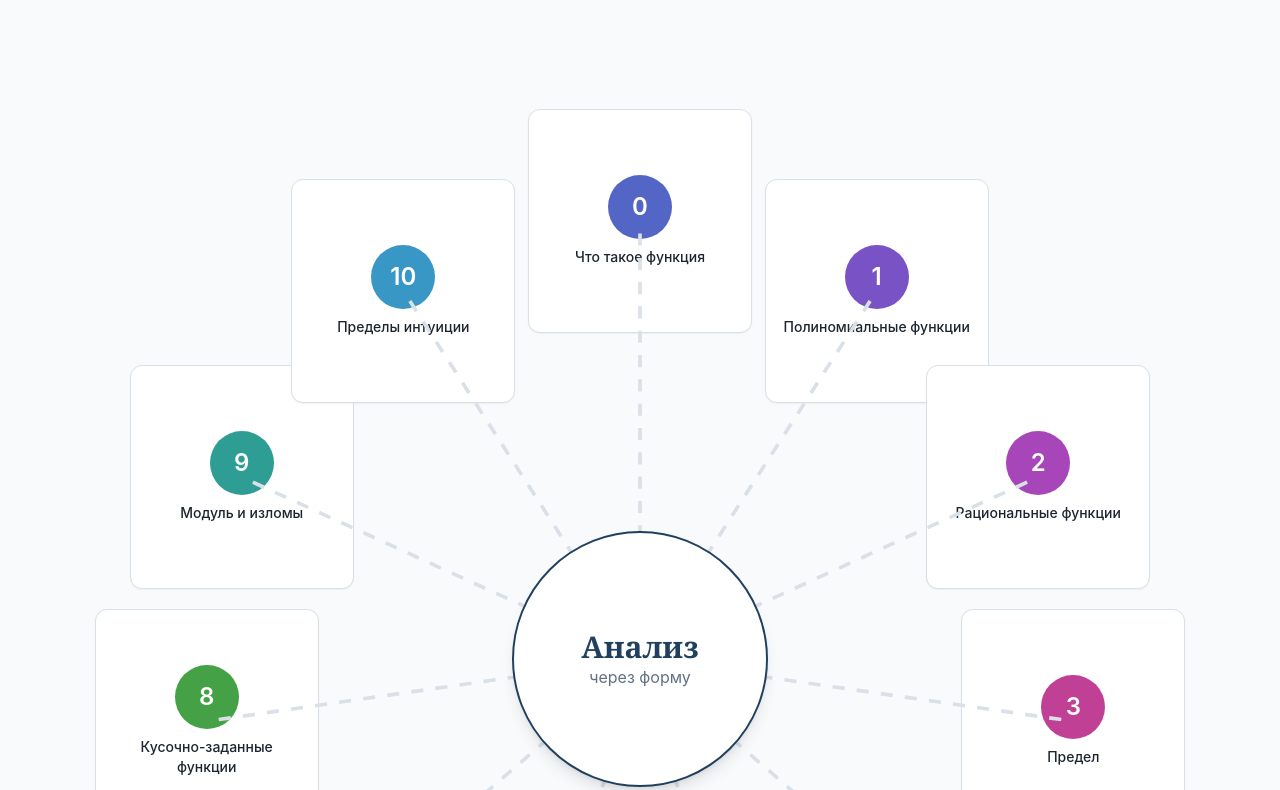
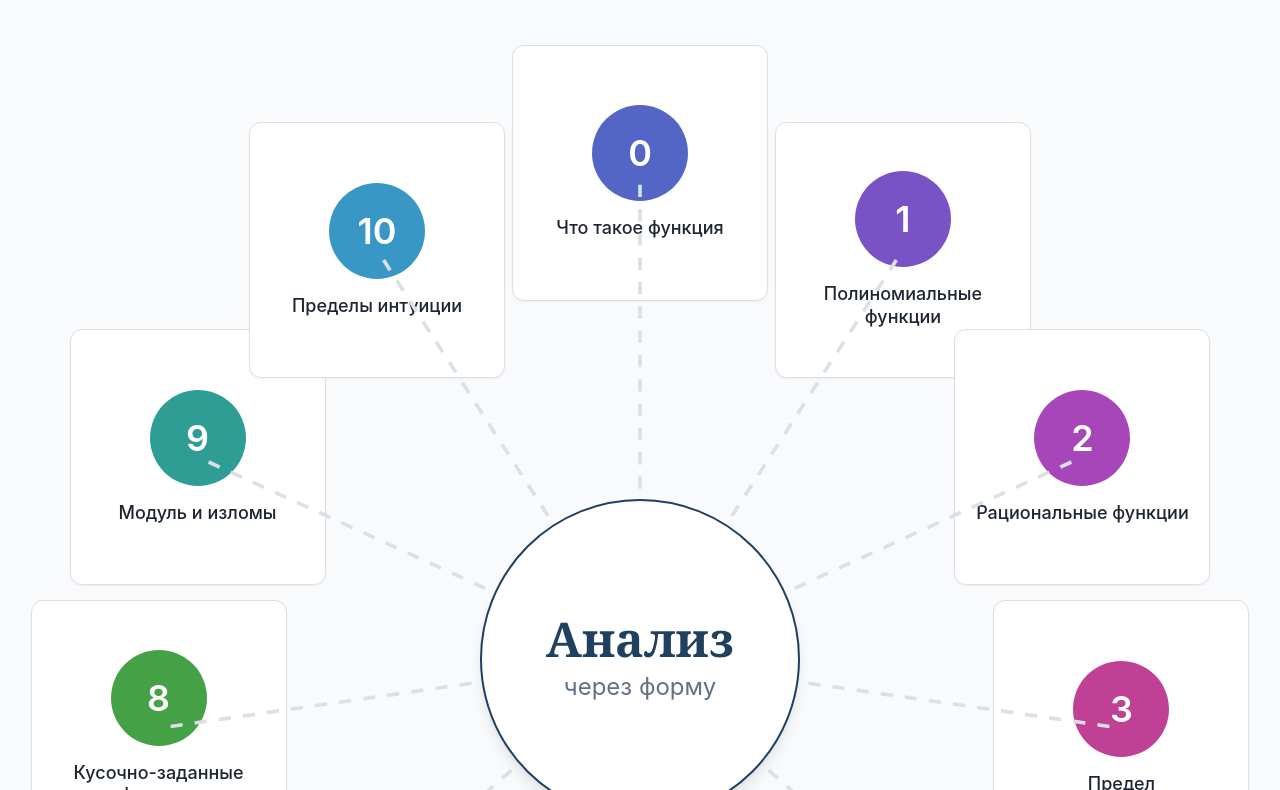
Before and after one commit to SergeyErmakov85/compass-for-calculus, a React (Vite) app: page / in a window 1280 px wide. Shown: the part 1590-2380 px from the top of the page. Built offline with nearby package versions, Linux system fonts and the light colour scheme; the HTML template or start-up script is replaced by a standard one.

Commit message:
Changes
Co-authored-by: SergeyErmakov85 <45623987+SergeyErmakov85@users.noreply.github.com>

```diff
--- a/src/components/home/CompassNavigation.tsx
+++ b/src/components/home/CompassNavigation.tsx
@@ -17,20 +17,20 @@ export const CompassNavigation = () => {
         </div>
 
         {/* Compass-style circular layout for larger screens */}
-        <div className="hidden lg:block relative max-w-7xl mx-auto">
+        <div className="hidden lg:block relative w-full mx-auto" style={{ maxWidth: "1600px" }}>
           <div className="relative aspect-square">
             {/* Central compass */}
-            <div className="absolute left-1/2 top-1/2 -translate-x-1/2 -translate-y-1/2 w-64 h-64 rounded-full bg-card border-2 border-primary flex items-center justify-center z-10 shadow-lg">
+            <div className="absolute left-1/2 top-1/2 -translate-x-1/2 -translate-y-1/2 w-80 h-80 rounded-full bg-card border-2 border-primary flex items-center justify-center z-10 shadow-lg">
               <div className="text-center">
-                <div className="font-serif text-3xl font-semibold text-primary">Анализ</div>
-                <div className="text-base text-muted-foreground">через форму</div>
+                <div className="font-serif text-5xl font-semibold text-primary">Анализ</div>
+                <div className="text-2xl text-muted-foreground mt-2">через форму</div>
               </div>
             </div>
 
             {/* Module circles arranged radially */}
             {courseStructure.map((module, index) => {
               const angle = (index / courseStructure.length) * 2 * Math.PI - Math.PI / 2;
-              const radius = 36; // percentage
+              const radius = 40; // percentage — pushed outward to avoid overlap
               const x = 50 + radius * Math.cos(angle);
               const y = 50 + radius * Math.sin(angle);
 
@@ -39,10 +39,10 @@ export const CompassNavigation = () => {
                   key={module.id}
                   to={module.lessons[0]?.path || "/"}
                   className={cn(
-                    "absolute w-56 h-56 -translate-x-1/2 -translate-y-1/2 rounded-xl",
+                    "absolute w-64 h-64 -translate-x-1/2 -translate-y-1/2 rounded-xl",
                     "bg-card border border-border shadow-sm",
-                    "hover:shadow-lg hover:scale-110 hover:border-accent/50",
-                    "transition-all duration-300 flex flex-col items-center justify-center p-4",
+                    "hover:shadow-lg hover:scale-105 hover:border-accent/50",
+                    "transition-all duration-300 flex flex-col items-center justify-center p-5",
                     "group cursor-pointer"
                   )}
                   style={{
@@ -51,12 +51,12 @@ export const CompassNavigation = () => {
                   }}
                 >
                   <div
-                    className="w-16 h-16 rounded-full mb-2 flex items-center justify-center text-white font-semibold text-2xl"
+                    className="w-24 h-24 rounded-full mb-4 flex items-center justify-center text-white font-semibold text-4xl"
                     style={{ backgroundColor: `hsl(var(--${module.color}))` }}
                   >
                     {module.id}
                   </div>
-                  <div className="text-sm font-medium text-foreground text-center line-clamp-2 group-hover:text-accent transition-colors">
+                  <div className="text-lg font-medium text-foreground text-center line-clamp-2 group-hover:text-accent transition-colors leading-tight">
                     {module.title}
                   </div>
                 </Link>
@@ -67,7 +67,7 @@ export const CompassNavigation = () => {
             <svg className="absolute inset-0 w-full h-full pointer-events-none" viewBox="0 0 100 100">
               {courseStructure.map((module, index) => {
                 const angle = (index / courseStructure.length) * 2 * Math.PI - Math.PI / 2;
-                const radius = 36;
+                const radius = 40;
                 const x = 50 + radius * Math.cos(angle);
                 const y = 50 + radius * Math.sin(angle);
 
```
